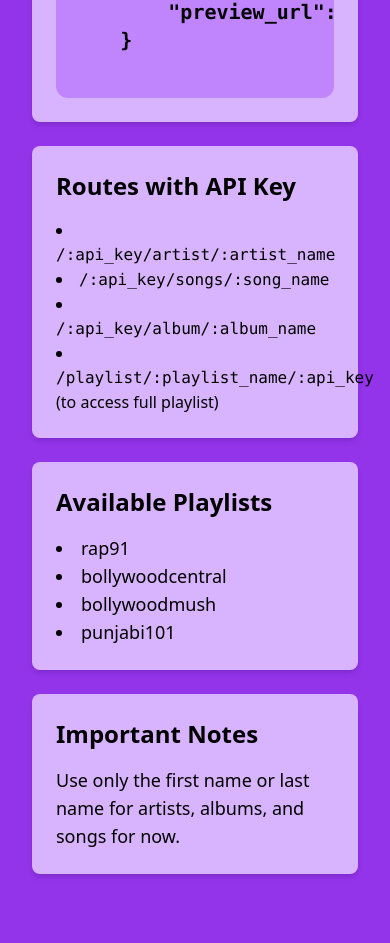
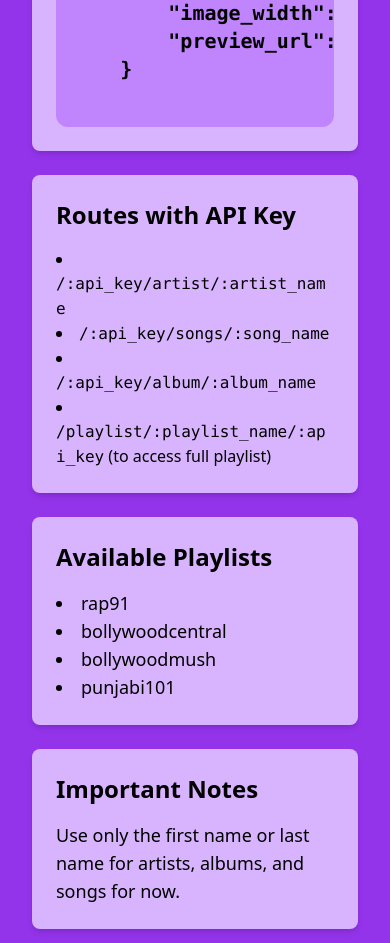
Before and after one commit to Ash-2025/Music_API_Page, a plain HTML site: page index.html in a window 390 px wide. Shown: the part 1550-2493 px from the top of the page. Before the commit the page ends 2456 px from the top, so only its background shows below. Drawn offline with nearby package versions, Linux system fonts and the light colour scheme.

Commit message:
updated styles

```diff
--- a/index.html
+++ b/index.html
@@ -79,7 +79,7 @@
 
             <div class="bg-purple-300 shadow-md rounded-lg p-6 mb-6">
                 <h2 class="text-2xl font-bold mb-4">Free Routes</h2>
-                <ul class="list-disc list-inside text-lg">
+                <ul class="list-disc list-inside text-lg break-words">
                     <li><code>/music</code></li>
                     <li><code>/playlistfree/:playlist_name</code></li>
                 </ul>
@@ -106,9 +106,9 @@
                 </div>
             </div>
 
-            <div class="bg-purple-300 shadow-md rounded-lg p-6 mb-6">
+            <div class="bg-purple-300 shadow-md rounded-lg p-6 mb-6 overflow-x-auto">
                 <h2 class="text-2xl font-bold mb-4 font-inter">Routes with API Key</h2>
-                <ul class="list-disc list-inside text-base md:text-lg">
+                <ul class="list-disc list-inside text-base md:text-lg break-words">
                     <li><code>/:api_key/artist/:artist_name</code></li>
                     <li><code>/:api_key/songs/:song_name</code></li>
                     <li><code>/:api_key/album/:album_name</code></li>
```
